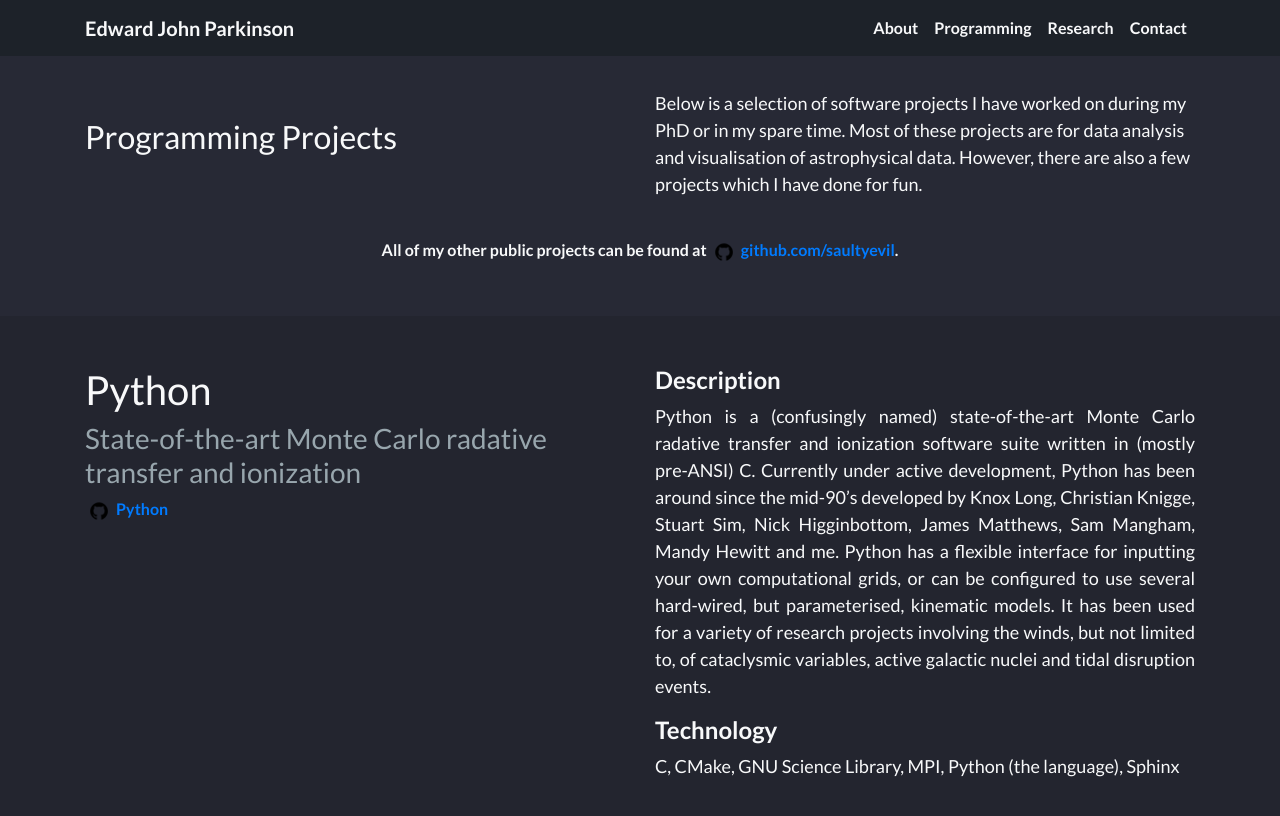
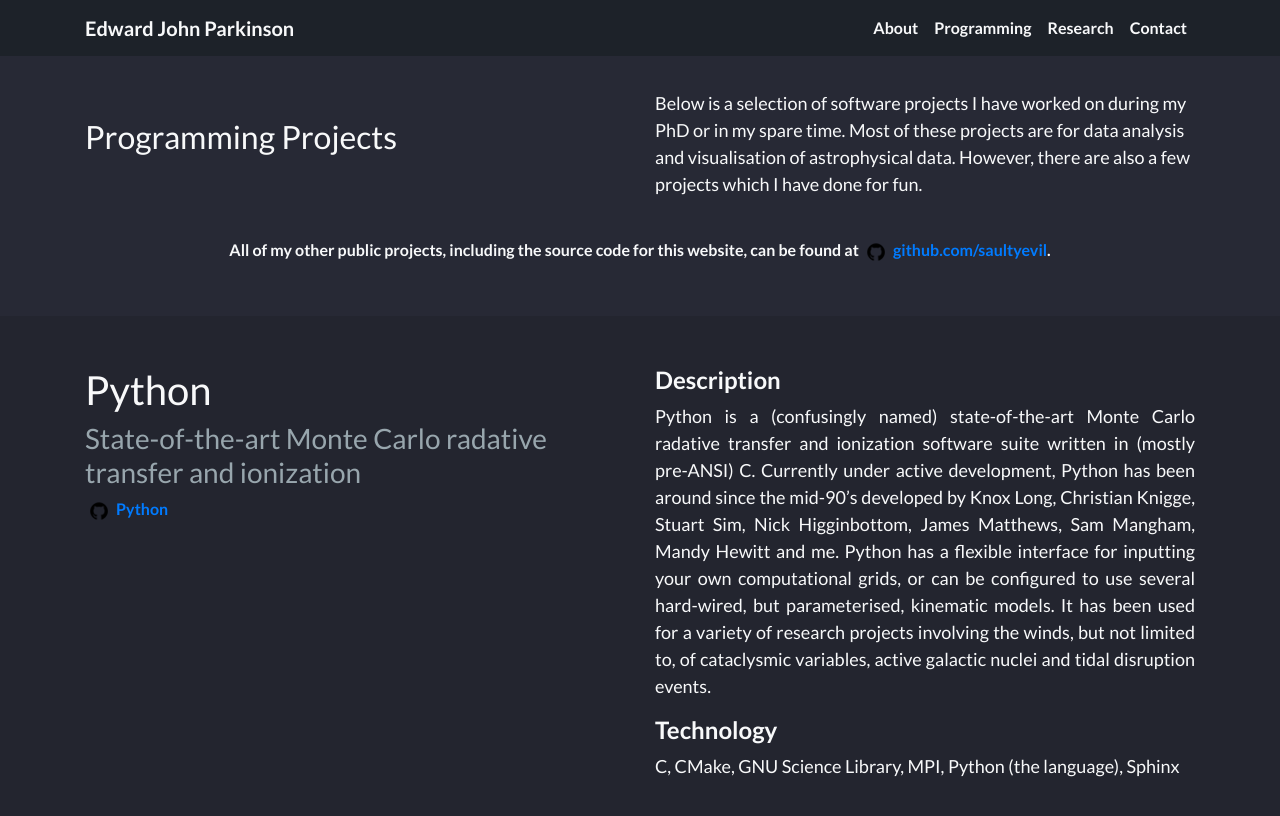
Before and after one commit to saultyevil/saultyevil.github.io, a Jekyll site: the page built from programming.md, in a window 1280 px wide and 900 px high. Shown: the top 816 px of the window. Built offline with Jekyll 4.4.1, drawn with Linux system fonts in a browser that asks for light colours.

Commit message:
Update sentence at top of programming page

```diff
--- a/_includes/programming.html
+++ b/_includes/programming.html
@@ -23,7 +23,8 @@
         </div>
         <div class="col-md-12 text-center">
           <br>
-          All of my other public projects can be found at
+          All of my other public projects, including the source code for this
+          website, can be found at
           <img src="../img/github.png" alt="drawing" width="28" />
           <a href="https://github.com/saultyevil">github.com/saultyevil</a>.
         </div>
```
